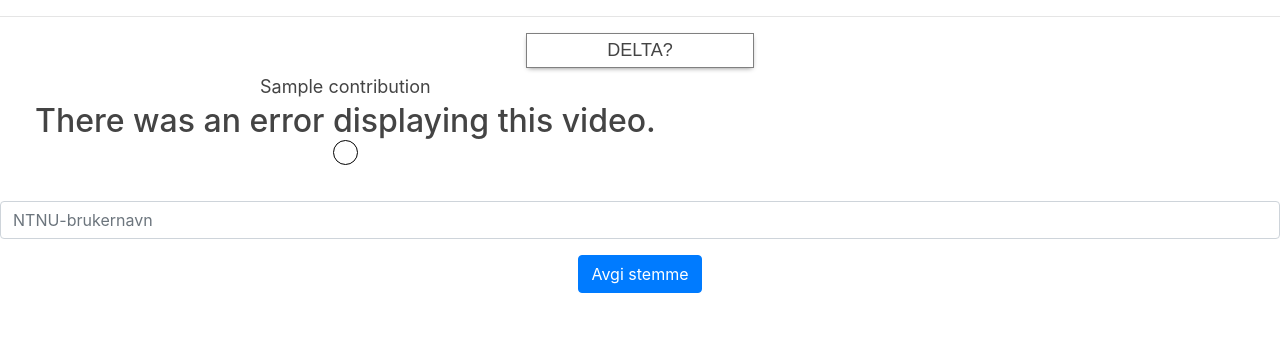
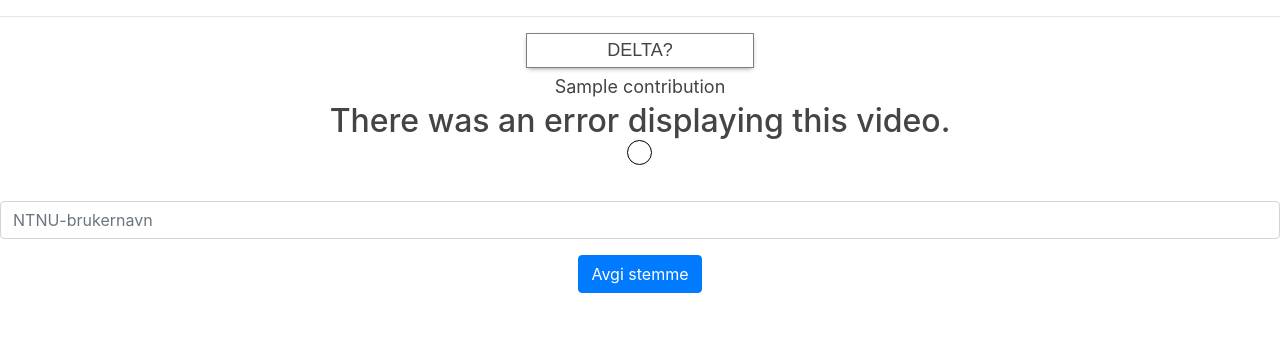
Before and after one commit to Nabla-NTNU/xyz_web, a Django app: page / in a window 1280 px wide. Shown: the part 88-452 px from the top of the page. Run offline with Django 3.2, Linux system fonts and the light colour scheme; tables that the repository leaves empty hold one stand-in row (values such as "Sample post"); some libraries are stand-ins or nearby versions.

Commit message:
Updates css to look better on mobile devices

```diff
--- a/templates/base.html
+++ b/templates/base.html
@@ -66,6 +66,12 @@
              margin: 0 auto;
              justify-content: space-between;
              max-width: none;  /* Overwrite Bootstrap */
+         }
+
+         @media (max-width: 1389px) {
+             .container {
+                 justify-content: center;
+             }
          }
 
          .contribution {
```
